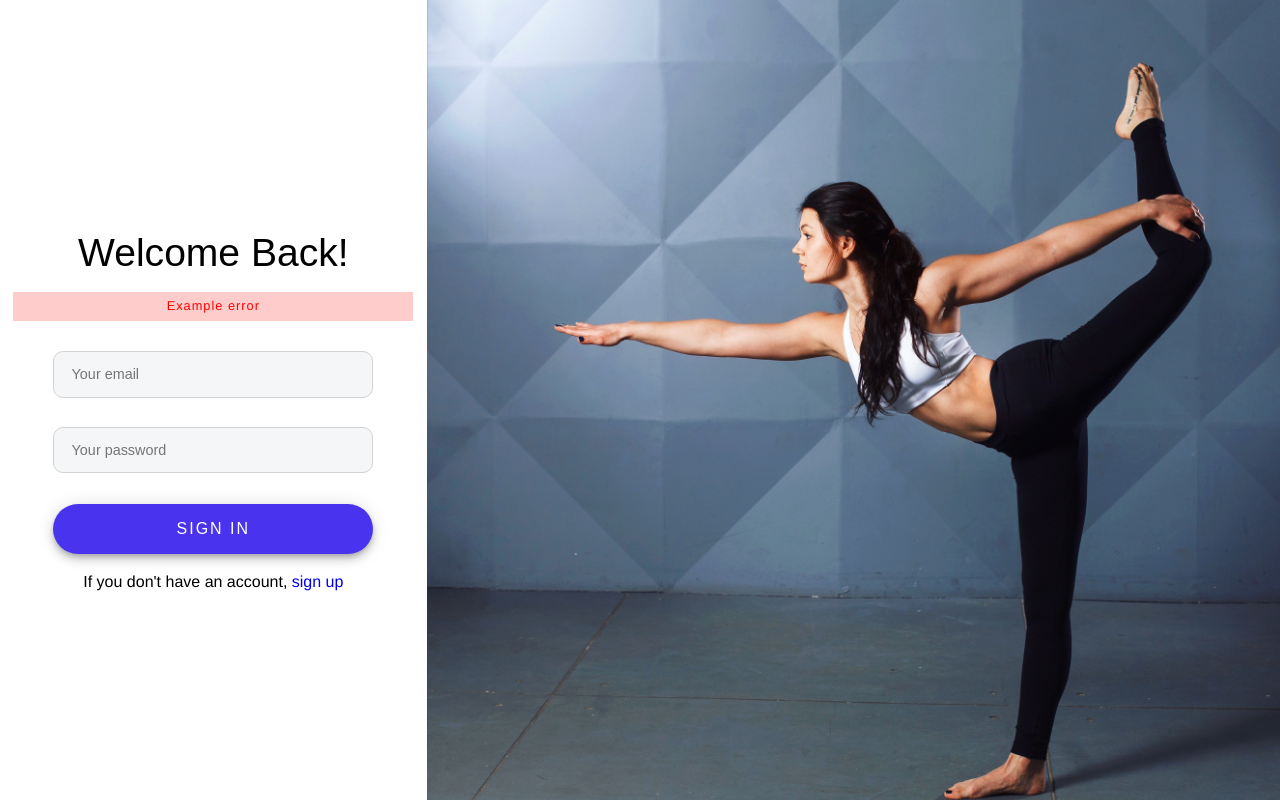
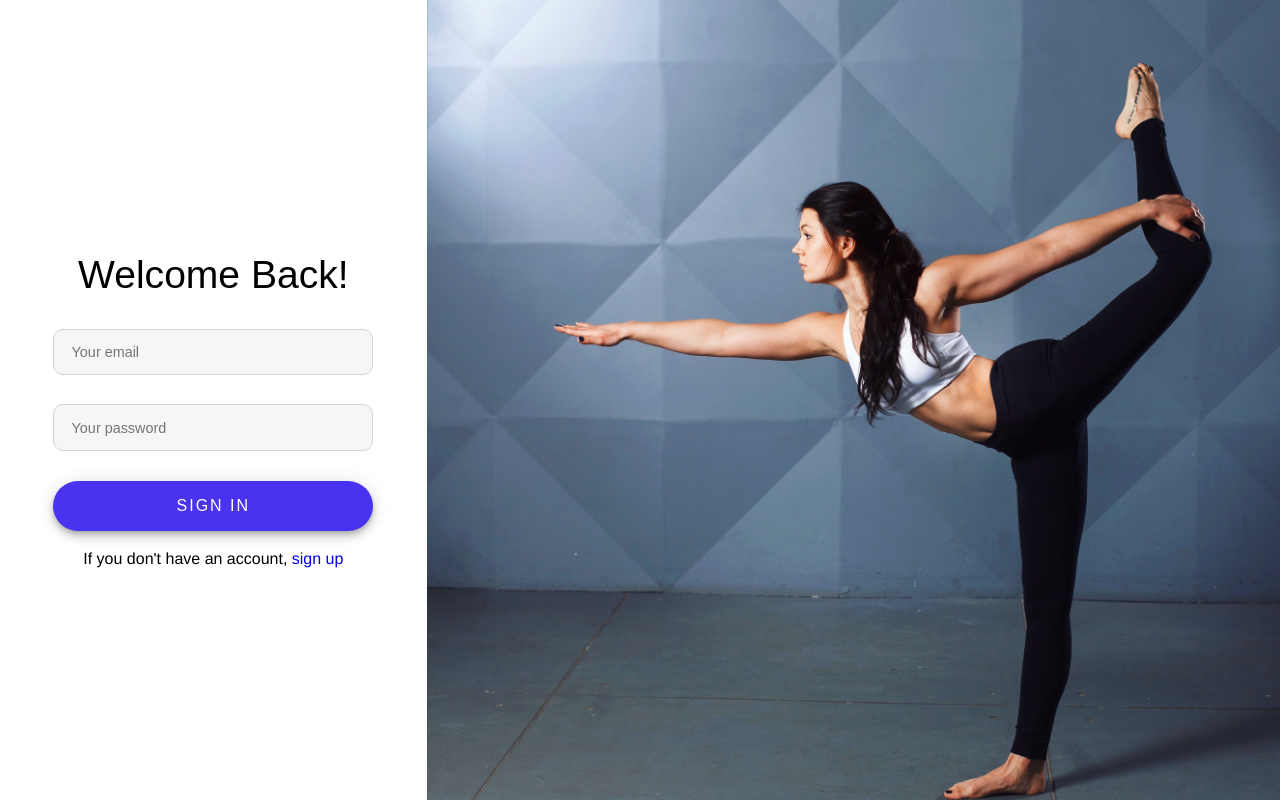
Before and after one commit to chingu-voyages/v11-bears-team-08, a React (Create React App) app in the folder client/: page /login in a window 1280 px wide. Built offline with nearby package versions, Linux system fonts and the light colour scheme.

Commit message:
connect user upon login, and show errors when appropriate
Co-authored-by: lunify <51797974+lunify@users.noreply.github.com>

```diff
--- a/client/src/pages/Signin/index.js
+++ b/client/src/pages/Signin/index.js
@@ -1,6 +1,8 @@
-import React, { useState } from 'react'
+import React, { useState, useContext } from 'react'
 import { Link } from 'react-router-dom'
 import styled from '@emotion/styled'
+import { authApi } from '../../services/api'
+import { UserContext } from '../../App'
 
 import touchImage from '../../assets/img/touch.jpg'
 
@@ -60,12 +62,26 @@ const LoginButton = styled.button`
 export default function Signin() {
   const [email, setEmail] = useState('')
   const [password, setPassword] = useState('')
+  const [error, setError] = useState('')
+  const [, setUser] = useContext(UserContext)
+
+  async function handleSubmit(e) {
+    e.preventDefault()
+
+    const { error, user } = await authApi.signin({ email, password })
+
+    if (error) {
+      return setError(error.message)
+    }
+
+    setUser(user)
+  }
 
   return (
     <Container>
-      <Form>
+      <Form onSubmit={handleSubmit}>
         <h2>Welcome Back!</h2>
-        <LoginError>Example error</LoginError>
+        {error && <LoginError>{error}</LoginError>}
 
         <Input
           value={email}
```
